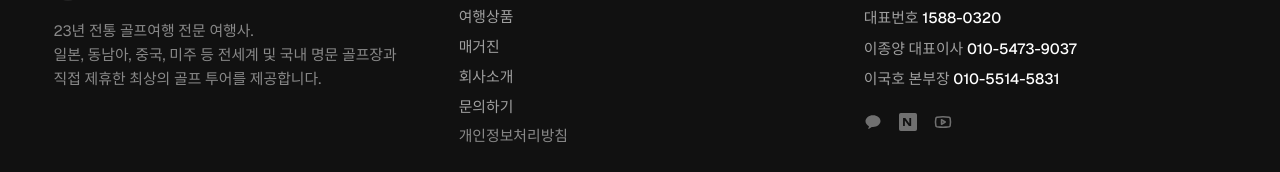
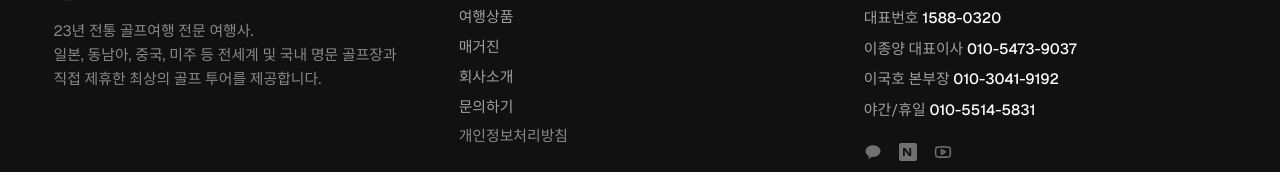
Before and after one commit to boryoung-dev/boryoung, a Next.js app in the folder apps/web/: page /tours in a window 1280 px wide. Shown: the part 1176-1348 px from the top of the page. Built offline with nearby package versions, Linux system fonts and the light colour scheme; no server answers; the database is empty.

Commit message:
Organize footer contact numbers

```diff
--- a/apps/web/src/components/common/SiteFooter.tsx
+++ b/apps/web/src/components/common/SiteFooter.tsx
@@ -126,6 +126,15 @@ export function SiteFooter() {
               <p>
                 이국호 본부장{" "}
                 <a
+                  href="tel:010-3041-9192"
+                  className="font-medium text-white hover:underline"
+                >
+                  010-3041-9192
+                </a>
+              </p>
+              <p>
+                야간/휴일{" "}
+                <a
                   href="tel:010-5514-5831"
                   className="font-medium text-white hover:underline"
                 >
```
